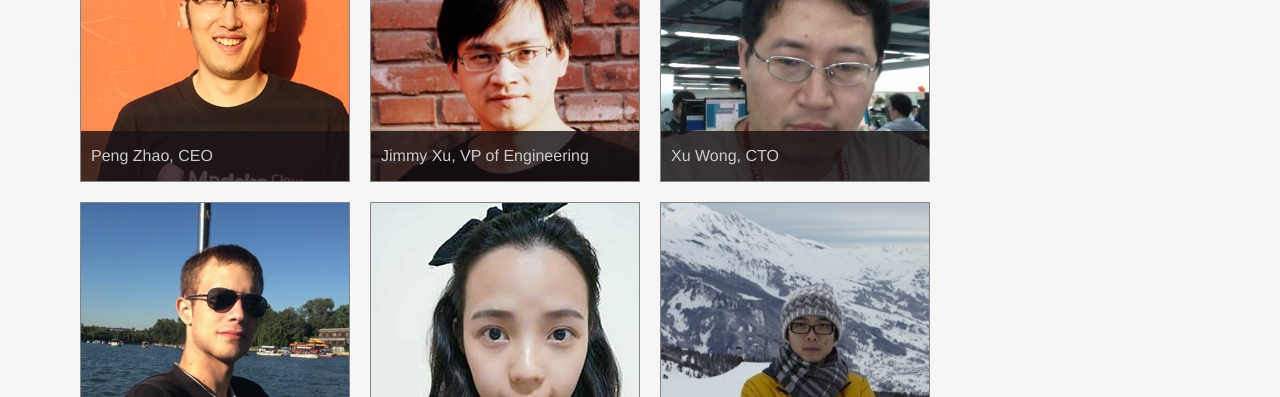
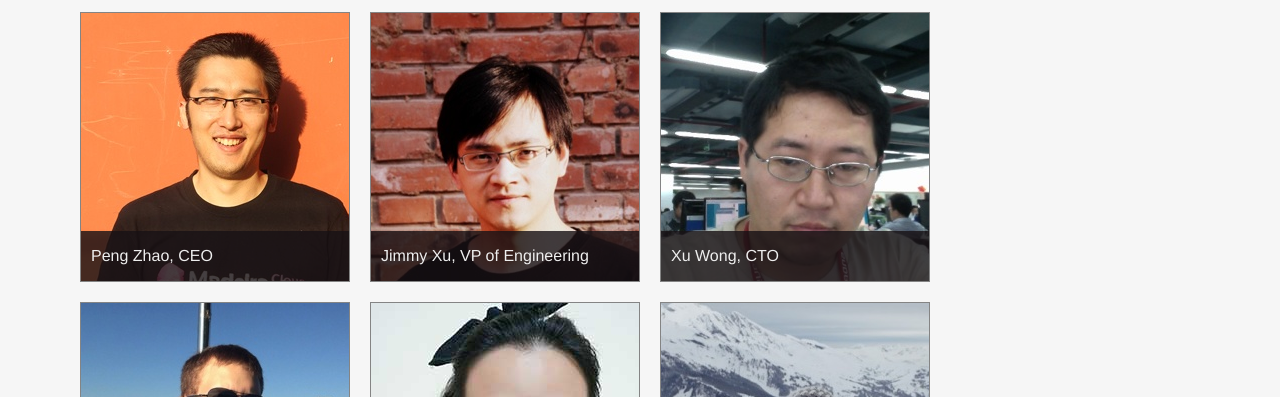
Before and after one commit to MadeiraCloud/web-www, a website: page team.html in a window 1280 px wide. Shown: the part 403-800 px from the top of the page. Drawn offline with Linux system fonts and the light colour scheme.

Commit message:
[redesign-1406] adjust style

```diff
--- a/scss/about.scss
+++ b/scss/about.scss
@@ -46,16 +46,17 @@ body {
   padding    : 1px 0 100px 0;
 }
 
-.about_content p{
+.about_content p {
   font-size: 18px;
 }
 
-.team_content p{
-  font-size: 16px;
+.team_content p {
+  font-size : 14px;
+  color     : #ccc;
 }
 
 .about_nav {
-  padding-top : 150px;
+  padding-top : 250px;
   position    : static;
   border      : none;
   height      : 80px;
@@ -194,6 +195,7 @@ body {
     color          : #ccc;
 
     h3 {
+      color       : #eee;
       height      : 50px;
       line-height : 50px;
       margin      : 0;
--- a/scss/style.scss
+++ b/scss/style.scss
@@ -9,27 +9,27 @@
   }
 }
 
-@font-face {
-  font-family : 'Lato';
-  font-weight : 400;
-
-  src: url('../asset/lato-reg.eot');
-  src: url('../asset/lato-reg.eot?#iefix') format('embedded-opentype'),
-       url('../asset/lato-reg.woff') format('woff'),
-       url('../asset/lato-reg.ttf') format('truetype'),
-       url('../asset/lato-reg.svg#latoregular') format('svg');
-}
-
-@font-face {
-  font-family : 'Lato';
-  font-weight : bold;
-
-  src: url('../asset/lato-bold.eot');
-  src: url('../asset/lato-bold.eot?#iefix') format('embedded-opentype'),
-       url('../asset/lato-bold.woff') format('woff'),
-       url('../asset/lato-bold.ttf') format('truetype'),
-       url('../asset/lato-bold.svg#latoregular') format('svg');
-}
+// @font-face {
+//   font-family : 'Lato';
+//   font-weight : 400;
+
+//   src: url('../asset/lato-reg.eot');
+//   src: url('../asset/lato-reg.eot?#iefix') format('embedded-opentype'),
+//        url('../asset/lato-reg.woff') format('woff'),
+//        url('../asset/lato-reg.ttf') format('truetype'),
+//        url('../asset/lato-reg.svg#latoregular') format('svg');
+// }
+
+// @font-face {
+//   font-family : 'Lato';
+//   font-weight : bold;
+
+//   src: url('../asset/lato-bold.eot');
+//   src: url('../asset/lato-bold.eot?#iefix') format('embedded-opentype'),
+//        url('../asset/lato-bold.woff') format('woff'),
+//        url('../asset/lato-bold.ttf') format('truetype'),
+//        url('../asset/lato-bold.svg#latoregular') format('svg');
+// }
 
 $mc2BgColor : #111011;
 html, body {
@@ -313,7 +313,7 @@ $base_logo_width: 250px;
 }
 
 @media screen and (max-width: 980px) {
-  .nav_lnk { font-size : 12px; margin-right : 10px; }
+  .nav_lnk { font-size : 14px; margin-right : 10px; }
 
   .nav_wrap nav {
     @include background-size( ceil($base_logo_width * 0.8), auto );
@@ -361,6 +361,11 @@ $base_logo_width: 250px;
       top  : 18px;
       margin-left : 0 - ceil($base_logo_width * 0.35);
       height : 50px;
+    }
+
+    .nav_lnk.selected:after,
+    .nav_lnk:hover:after {
+      top: 26px;
     }
   }
   .nav_break {
@@ -703,7 +708,8 @@ ul.slider_content{
 
         @include retina() {
           & {
-              background : #eee image-url("slider_arrow@2x.png") 19px center no-repeat;
+              background      : #eee image-url("slider_arrow@2x.png") 19px center no-repeat;
+              background-size : image-width("slider_arrow.png") auto;
             }
         }
 
@@ -714,7 +720,8 @@ ul.slider_content{
 
         @include retina() {
           &:hover {
-            background : #fff image-url("slider_arrow_hover@2x.png") 19px center no-repeat;
+            background      : #fff image-url("slider_arrow_hover@2x.png") 19px center no-repeat;
+            background-size : image-width("slider_arrow.png") auto;
           }
       }
   }
--- a/source/_interested.ejs
+++ b/source/_interested.ejs
@@ -1,3 +1,3 @@
 <section class="signup_footer cover">
-    <a href="https://ide.visualops.io/register/" class="big_signup">Sign Up for Free Now</a>
+    <a href="https://ide.visualops.io/register/" class="big_signup">Sign Up Free Now</a>
 </section>
--- a/team.html
+++ b/team.html
@@ -129,7 +129,7 @@
 
 
 <section class="signup_footer cover">
-    <a href="https://ide.visualops.io/register/" class="big_signup">Sign Up for Free Now</a>
+    <a href="https://ide.visualops.io/register/" class="big_signup">Sign Up Free Now</a>
 </section>
 <footer class="cover">
     <div class="footer_wrap">
```
Also changed, not shown: about.html (+1 -1 lines), contact.html (+1 -1 lines), faq.html (+1 -1 lines), feature.html (+1 -1 lines), index.html (+1 -1 lines), partners.html (+1 -1 lines), press.html (+1 -1 lines), terms.html (+1 -1 lines), css/about.css, css/style.css.
